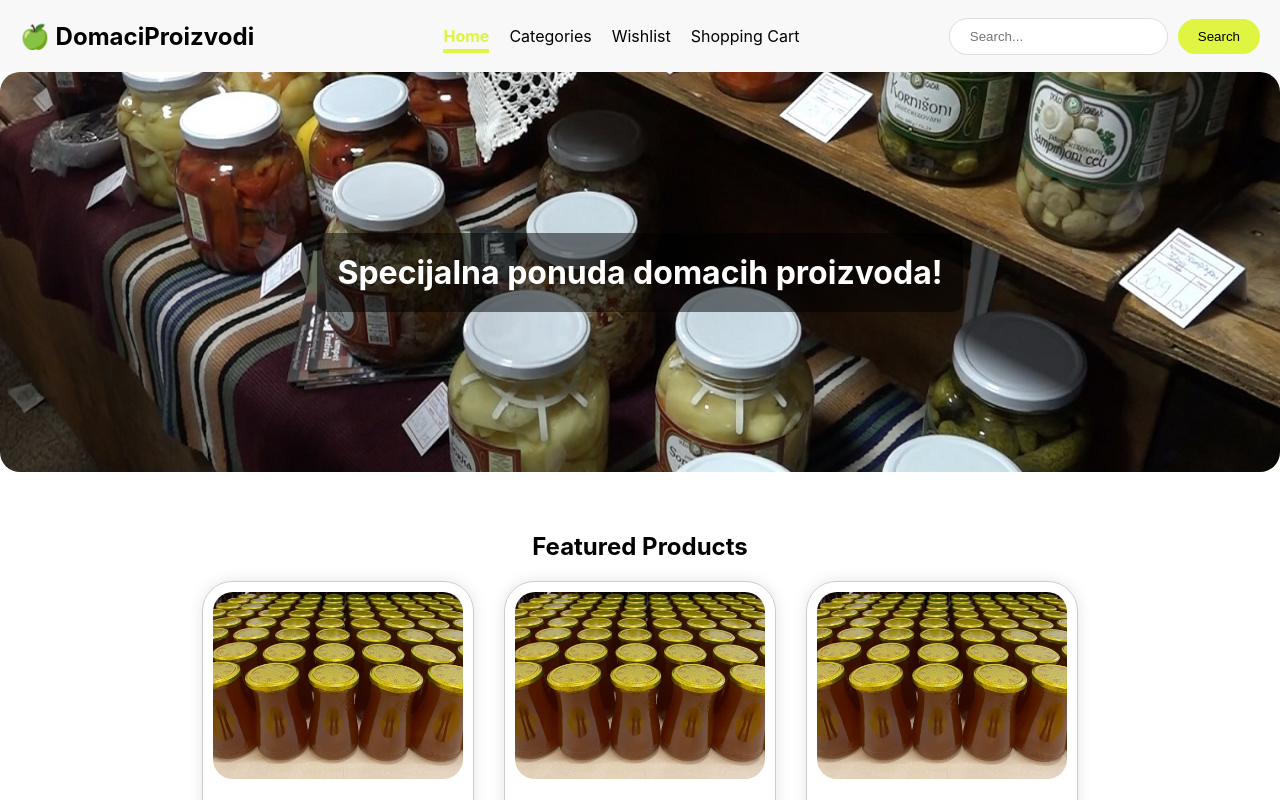
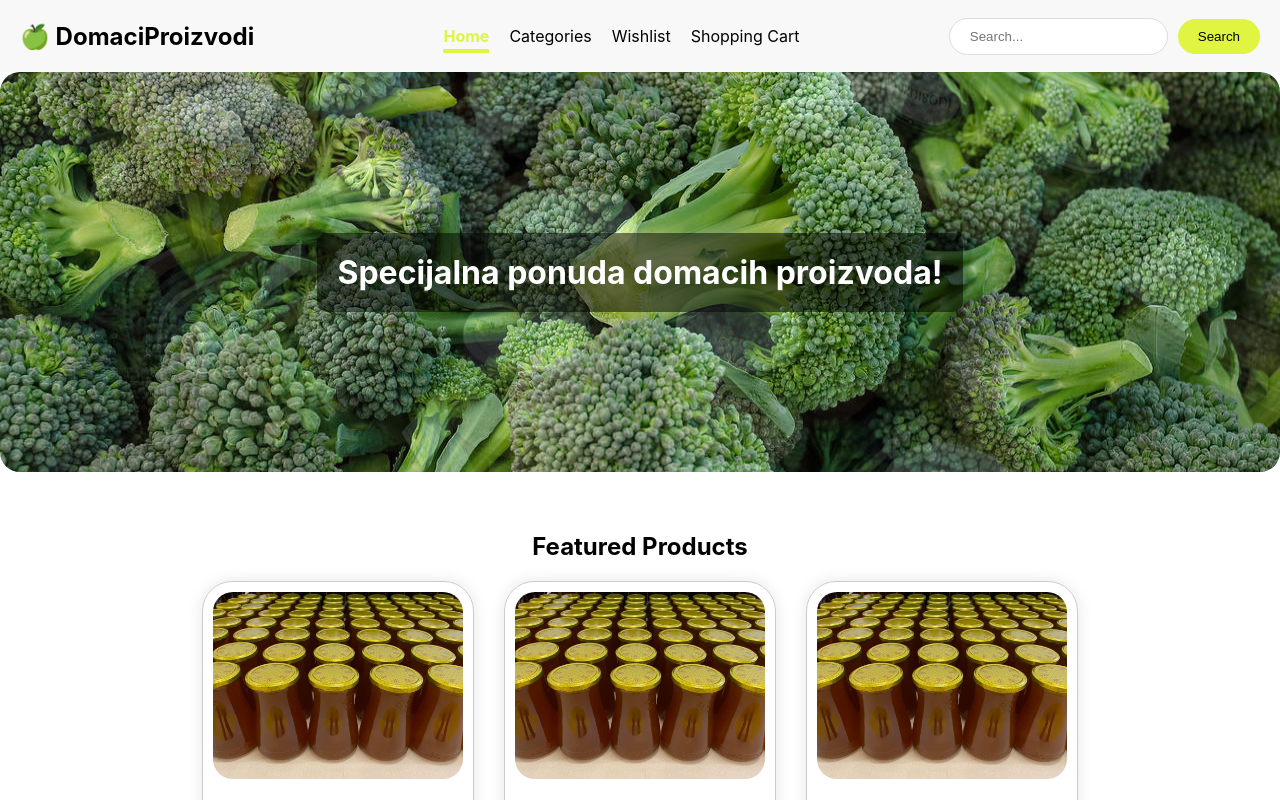
Before and after one commit to markom132/DomacaProzivodnja, a React (Create React App) app in the folder frontend/: page / in a window 1280 px wide. Shown: the top 800 px of the page. Built offline with nearby package versions, Linux system fonts and the light colour scheme.

Commit message:
update closes #21

```diff
--- a/frontend/src/components/HeroSection.js
+++ b/frontend/src/components/HeroSection.js
@@ -1,9 +1,24 @@
-import React from 'react';
-import promoImage from '../assets/homePhoto.jpg'; // Putanja do slike
+import React, { useState, useEffect } from 'react';
+import promoImage from '../assets/homePhoto.jpg';
+import image1 from '../assets/broccoli.jpg';
+import image2 from '../assets/resized_image.png';
+import image3 from '../assets/med.jpg';
+import image4 from '../assets/milk.jpg';
 
 const HeroSection = () => {
+  const images = [promoImage, image1, image2, image3, image4];
+  const [currentIndex, setCurrentIndex] = useState(0);
+
+  useEffect(() => {
+    const intervalId = setInterval(() => {
+      setCurrentIndex((prevIndex) => (prevIndex + 1) % images.length);
+    }, 5000);
+
+    return () => clearInterval(intervalId);
+  }, images.length);
+
   return (
-    <section style={{ ...styles.hero, backgroundImage: `url(${promoImage})` }}>
+    <section style={{...styles.hero, backgroundImage: `url(${images[currentIndex]})`}}>
       <div style={styles.promoText}>Specijalna ponuda domacih proizvoda!</div>
     </section>
   );
@@ -17,17 +32,20 @@ const styles = {
     alignItems: 'center',
     padding: '0 20px',
     textAlign: 'center',
+    backgroundSize: 'contain', // Ili 'cover' u zavisnosti od efekta koji želite
     backgroundSize: 'cover',
+    backgroundPosition: 'center', // Centriranje slike u okviru sekcije
     backgroundPosition: 'center',
     color: '#fff',
     borderRadius: '20px',
     marginBottom: '20px',
     overflow: 'hidden',
+    transition: 'background-image 1s ease-in-out',
   },
   promoText: {
     fontSize: '2em',
     fontWeight: 'bold',
-    backgroundColor: 'rgba(0, 0, 0, 0.5)', // Prozirna pozadina za tekst
+    backgroundColor: 'rgba(0, 0, 0, 0.5)',
     padding: '20px',
     borderRadius: '10px',
     display: 'inline-block',
```
